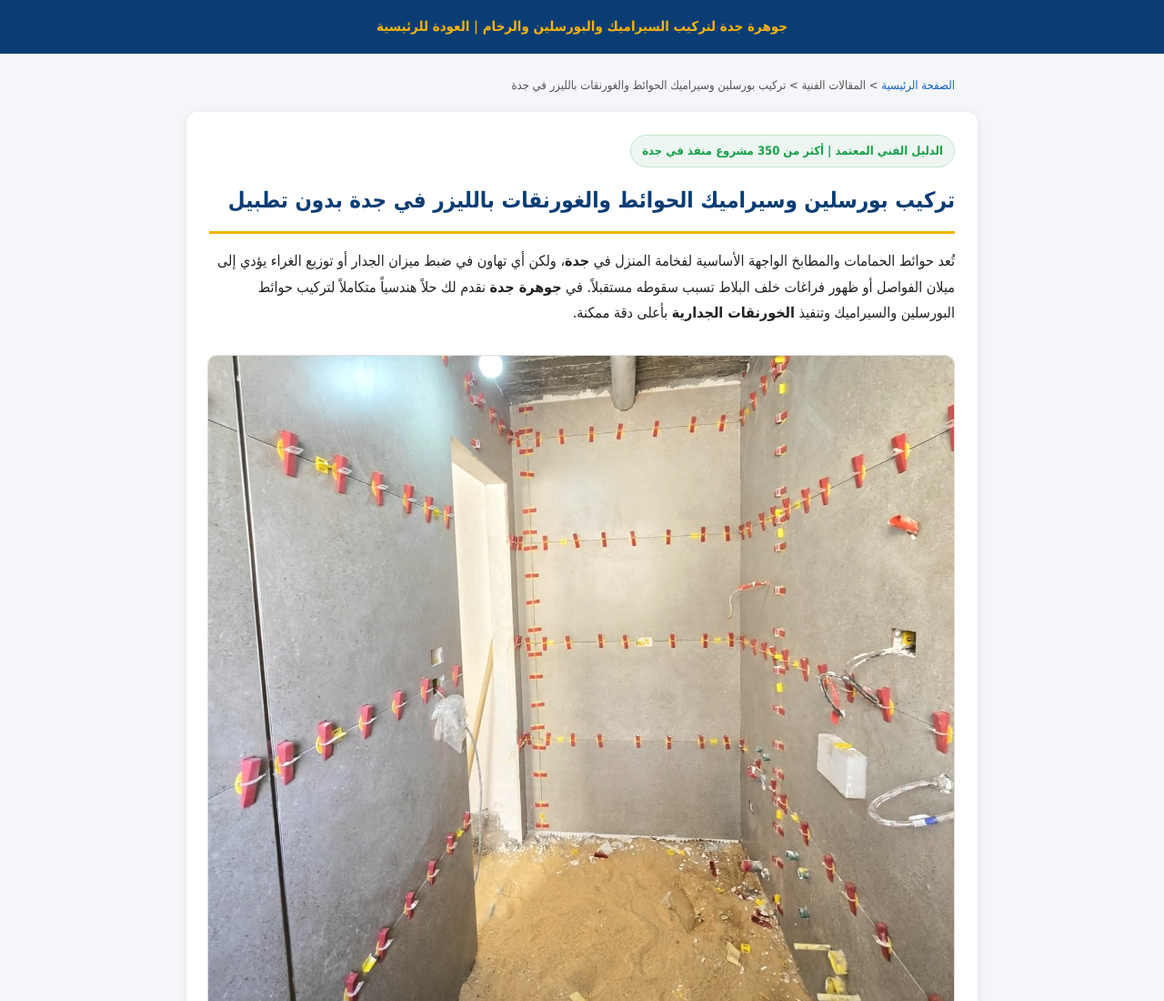
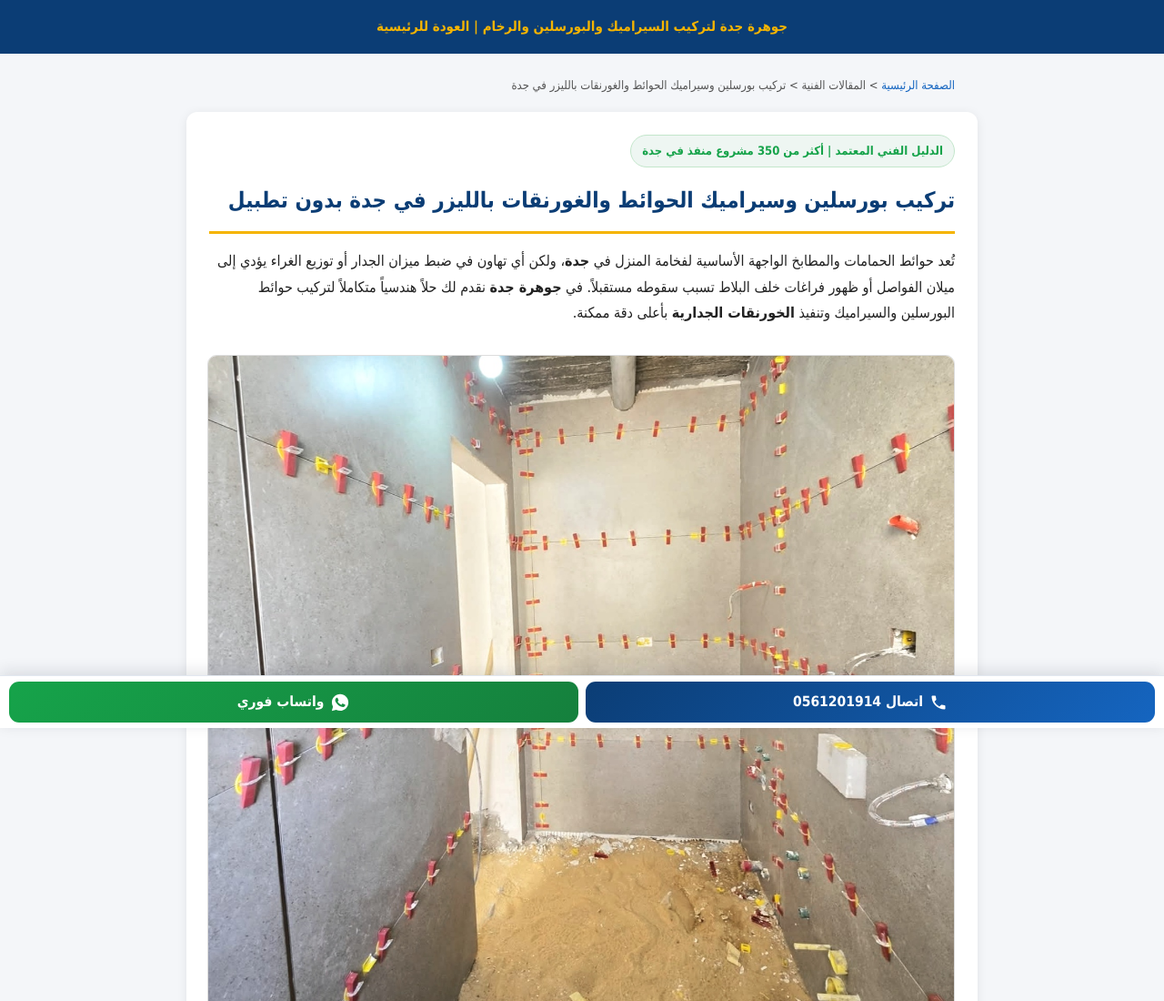
Before and after one commit to jawhara-kitchen-jeddah/jawhara-ceramic-jeddah, a plain HTML site: page porcelain-laser-jeddah.html in a window 1280 px wide. Shown: the top 1100 px of the page at 91% size. Drawn offline with Linux system fonts and the light colour scheme.

Commit message:
Update porcelain-laser-jeddah.html

```diff
--- a/porcelain-laser-jeddah.html
+++ b/porcelain-laser-jeddah.html
@@ -56,7 +56,7 @@
   }
   </script>
   <style>
-    body { font-family: Tahoma, Arial, sans-serif; line-height: 1.8; margin: 0; padding: 0; background: #f4f6f9; color: #222; }
+    body { font-family: Tahoma, Arial, sans-serif; line-height: 1.8; margin: 0; padding: 0 0 68px 0; background: #f4f6f9; color: #222; }
     header { background: #0b3d75; color: #fff; padding: 15px 20px; text-align: center; }
     header a { color: #f5b400; text-decoration: none; font-weight: bold; font-size: 15px; }
     .breadcrumb { max-width: 820px; margin: 15px auto 0; padding: 8px 15px; font-size: 13px; color: #555; }
@@ -95,6 +95,37 @@
     .internal-links a { display: block; color: #1565c0; text-decoration: none; font-weight: bold; margin: 8px 0; }
     footer { background: #0b3d75; color: #dbeafe; text-align: center; padding: 22px 15px; font-size: 13.5px; line-height: 1.9; }
     .designer-phone-link { display: inline-block; margin-top: 6px; background: rgba(255,255,255,0.14); border: 1px solid rgba(245,180,0,0.65); color: #f5b400; padding: 4px 14px; border-radius: 50px; font-weight: bold; text-decoration: none; direction: ltr; }
+    .sticky-bottom-bar {
+      position: fixed;
+      bottom: 0;
+      left: 0;
+      right: 0;
+      height: 58px;
+      background: #ffffff;
+      border-top: 1px solid #e2e8f0;
+      box-shadow: 0 -4px 16px rgba(15, 23, 42, 0.12);
+      z-index: 1100;
+      display: flex;
+      align-items: center;
+      gap: 8px;
+      padding: 6px 10px;
+      box-sizing: border-box;
+    }
+    .bar-action-btn {
+      flex: 1;
+      height: 100%;
+      border-radius: 11px;
+      display: flex;
+      align-items: center;
+      justify-content: center;
+      gap: 7px;
+      font-size: 15.5px;
+      font-weight: 900;
+      color: #ffffff;
+      text-decoration: none;
+    }
+    .bar-call-btn { background: linear-gradient(135deg, #0b3d75 0%, #1565c0 100%); }
+    .bar-wa-btn { background: linear-gradient(135deg, #16a34a 0%, #15803d 100%); }
   </style>
 </head>
 <body>
@@ -232,6 +263,17 @@
   <div><a href="tel:+201055707291" class="designer-phone-link">📞 00201055707291</a></div>
 </footer>
 
+<div class="sticky-bottom-bar">
+  <a href="tel:0561201914" class="bar-action-btn bar-call-btn">
+    <svg width="20" height="20" viewBox="0 0 24 24" fill="currentColor"><path d="M6.62 10.79a15.05 15.05 0 006.59 6.59l2.2-2.2c.27-.27.67-.36 1.02-.24 1.12.37 2.33.57 3.57.57.55 0 1 .45 1 1V20c0 .55-.45 1-1 1-9.39 0-17-7.61-17-17 0-.55.45-1 1-1h3.5c.55 0 1 .45 1 1 0 1.25.2 2.45.57 3.57.11.35.03.74-.25 1.02l-2.2 2.2z"/></svg>
+    <span>اتصال 0561201914</span>
+  </a>
+  <a href="https://wa.me/966561201914?text=السلام%20عليكم%20ورحمة%20الله%20وبركاته%20حياكم%20الله%20جوهرة%20جدة%20عندي%20شغل%20تركيب%20سيراميك%20أو%20بورسلين%20في%20جدة%20وأرغب%20في%20الاستفسار%20والمعاينة" class="bar-action-btn bar-wa-btn" target="_blank" rel="noopener">
+    <svg width="22" height="22" viewBox="0 0 24 24" fill="currentColor"><path d="M12.04 2C6.58 2 2.13 6.45 2.13 11.91c0 1.75.46 3.45 1.32 4.95L2.05 22l5.25-1.38c1.45.79 3.08 1.21 4.74 1.21 5.46 0 9.91-4.45 9.91-9.91C21.95 6.45 17.5 2 12.04 2zm5.82 14.01c-.24.68-1.41 1.3-1.96 1.38-.51.08-1.15.11-1.85-.11-.43-.14-.98-.32-1.68-.62-2.96-1.28-4.89-4.26-5.04-4.46-.15-.2-1.2-1.6-1.2-3.05 0-1.45.76-2.16 1.03-2.46.27-.3.59-.37.79-.37.2 0 .39 0 .56.01.18.01.42-.07.66.5.24.59.83 2.03.9 2.18.07.15.12.32.02.52-.1.2-.15.32-.3.5-.15.17-.31.38-.45.51-.15.15-.3.31-.13.61.17.3.76 1.25 1.63 2.03 1.12 1 2.06 1.31 2.36 1.46.3.15.47.12.65-.07.17-.2.74-.86.94-1.16.2-.3.39-.25.66-.15.27.1 1.72.81 2.02.96.3.15.49.22.56.35.08.12.08.71-.16 1.39z"/></svg>
+    <span>واتساب فوري</span>
+  </a>
+</div>
+
 <script>
   const namesList = [
     "أبو فيصل الزهراني", "Tariq Al-Ghamdi", "خالد الحربي", "Mohammed Al-Otaibi", "سعيد الشهري",
```
